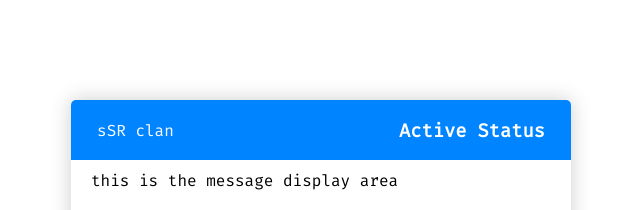
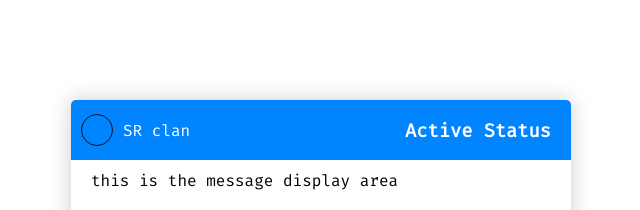
Before and after one commit to rajeshkhadka200/realtime-chat-app, a React (Create React App) app in the folder chatting__app/: page / in a window 1280 px wide. Shown: the top 210 px of the page, without its empty margins (319-959 px from the left). Built offline with nearby package versions, Linux system fonts and the light colour scheme.

Commit message:
next commit with new header

```diff
--- a/chatting__app/src/components/Header.jsx
+++ b/chatting__app/src/components/Header.jsx
@@ -8,7 +8,7 @@ function Header() {
           <div className="logo">
               <div className="img">
                   {/* <img src={} alt="Not Found"/> */}
-                  s
+
               </div>
               <div className="logo_name">
                   SR clan
--- a/chatting__app/src/css/ChattingBox.css
+++ b/chatting__app/src/css/ChattingBox.css
@@ -37,15 +37,33 @@
 }
 /* styling for header component */
 .header{
-  width: 100%;
+  width: calc(100% - 20px);
   height: 60px;
   display: flex;
-  justify-content: space-around;
+  justify-content: space-between;
   align-items: center;
   background-color:#0084ff;
   color: #ffffff;
+  padding:0 10px;
 }
 .logo{
-  width: 50%;
+  /* width: 50%; */
   display: flex;
+  align-items: center;
 }
+.active_status{
+  /* width: 50%; */
+  display: flex;
+  justify-content: flex-end;
+  padding-right: 10px;
+
+}
+.img{
+  height: 30px;
+  width: 30px;
+  border-radius: 50%;
+  border: 1px solid #111;
+}
+.logo_name{
+  margin: 0 10px ;
+}
```
